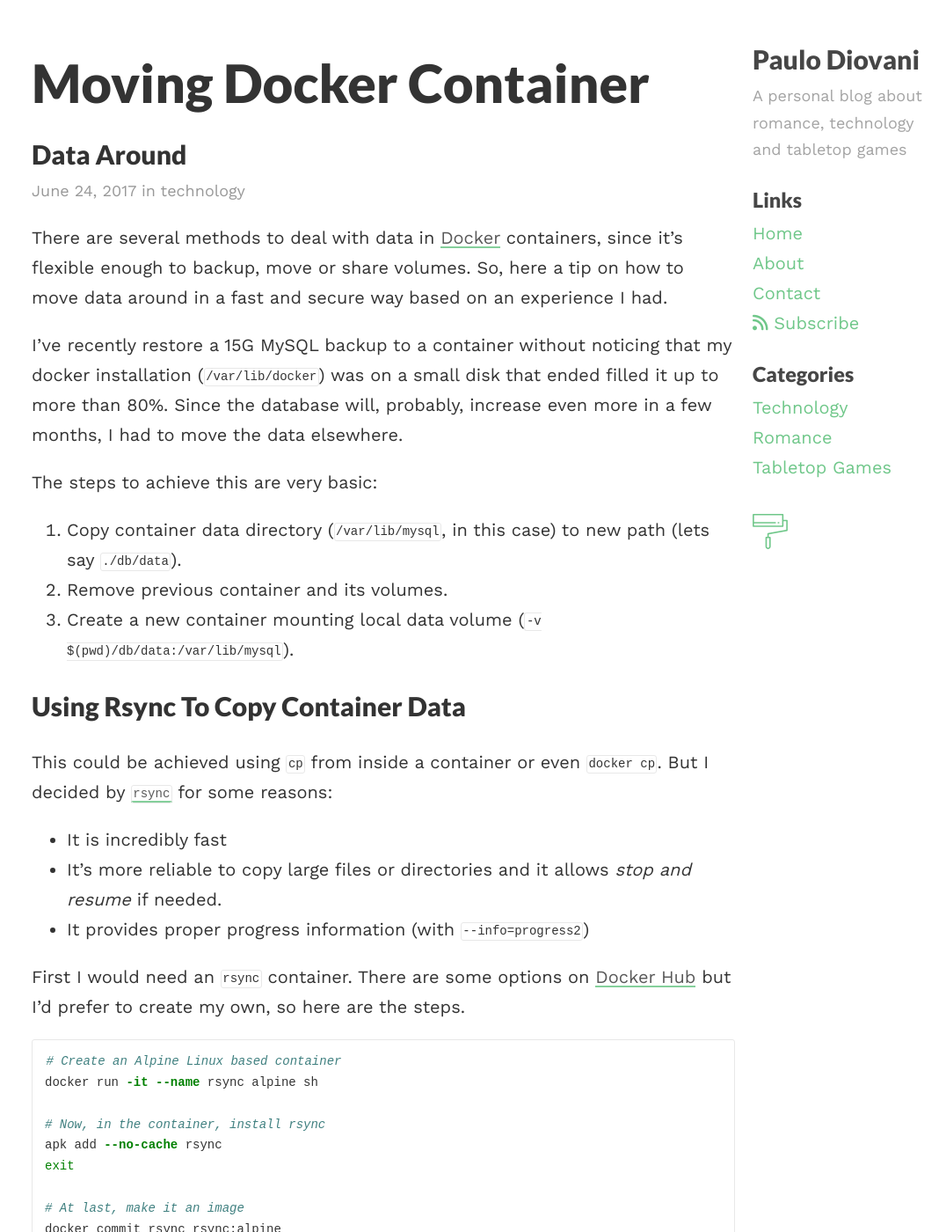
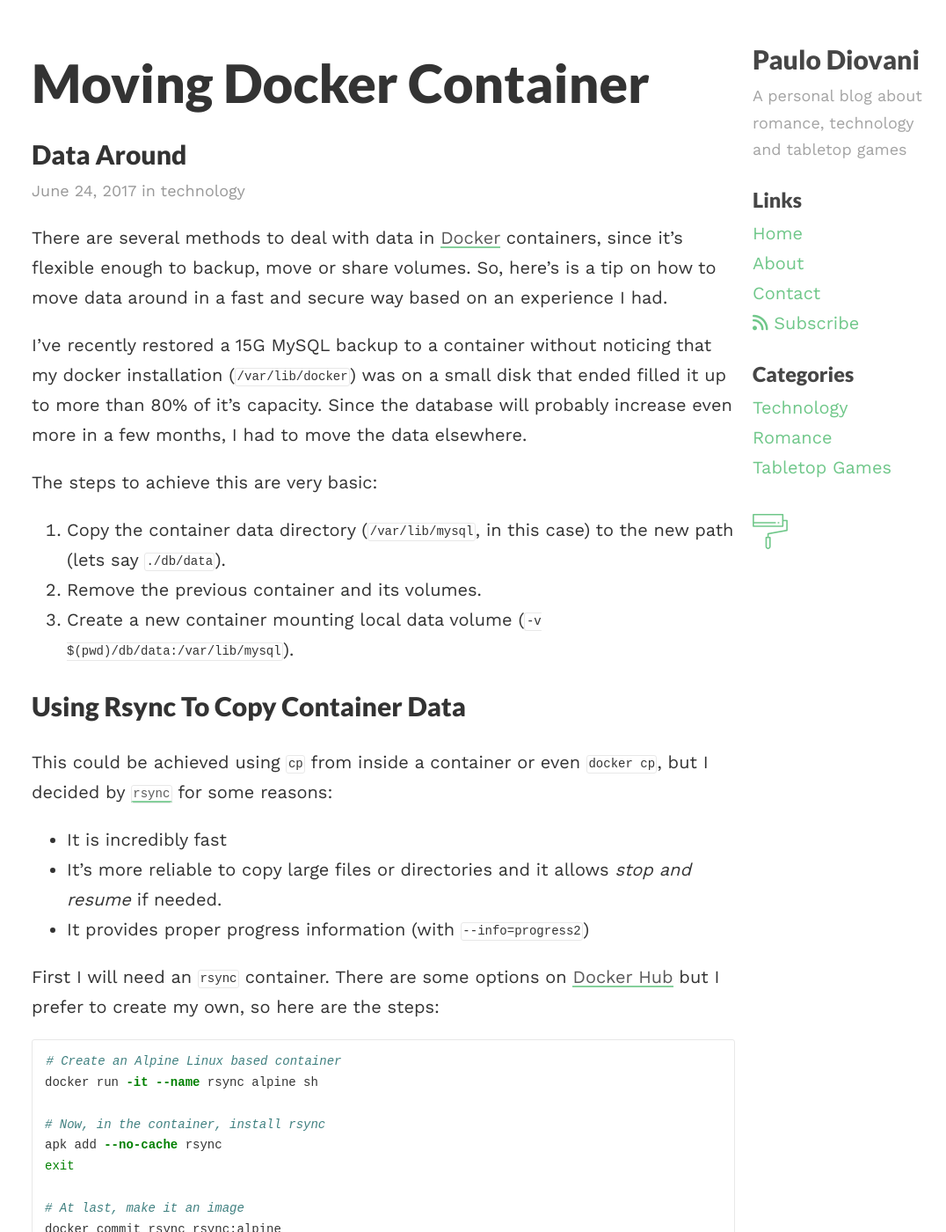
Before and after one commit to paulodiovani/blog.diovani.com, a Jekyll site: the page built from technology/_posts/2017-06-24-moving-docker-containers-data.md, in a window 1280 px wide and 1400 px high. Shown: the whole window at 88% size, without its empty margins (204-1280 px from the left). Built offline with Jekyll 4.4.1, drawn with Linux system fonts in a browser that asks for light colours; nearby versions of some CDN libraries; comment, search, counter and statistics services are not loaded; some of the changed text lies outside the part shown.

Commit message:
Spell and grammar corrections

````diff
--- a/technology/_posts/2017-06-24-moving-docker-containers-data.md
+++ b/technology/_posts/2017-06-24-moving-docker-containers-data.md
@@ -3,25 +3,25 @@ layout: post
 title: Moving Docker container data around
 ---
 
-There are several methods to deal with data in [Docker](http://docker.com/) containers, since it's flexible enough to backup, move or share volumes. So, here a tip on how to move data around in a fast and secure way based on an experience I had.
+There are several methods to deal with data in [Docker](http://docker.com/) containers, since it's flexible enough to backup, move or share volumes. So, here's is a tip on how to move data around in a fast and secure way based on an experience I had.
 
-I've recently restore a 15G MySQL backup to a container without noticing that my docker installation (`/var/lib/docker`) was on a small disk that ended filled it up to more than 80%. Since the database will, probably, increase even more in a few months, I had to move the data elsewhere.
+I've recently restored a 15G MySQL backup to a container without noticing that my docker installation (`/var/lib/docker`) was on a small disk that ended filled it up to more than 80% of it's capacity. Since the database will probably increase even more in a few months, I had to move the data elsewhere.
 
 The steps to achieve this are very basic:
 
-1. Copy container data directory (`/var/lib/mysql`, in this case) to new path (lets say `./db/data`).
-2. Remove previous container and its volumes.
+1. Copy the container data directory (`/var/lib/mysql`, in this case) to the new path (lets say `./db/data`).
+2. Remove the previous container and its volumes.
 3. Create a new container mounting local data volume (`-v $(pwd)/db/data:/var/lib/mysql`).
 
 ## Using rsync to copy container data
 
-This could be achieved using `cp` from inside a container or even `docker cp`. But I decided by [`rsync`](https://linux.die.net/man/1/rsync) for some reasons:
+This could be achieved using `cp` from inside a container or even `docker cp`, but I decided by [`rsync`](https://linux.die.net/man/1/rsync) for some reasons:
 
 - It is incredibly fast
 - It's more reliable to copy large files or directories and it allows _stop and resume_ if needed.
 - It provides proper progress information (with `--info=progress2`)
 
-First I would need an `rsync` container. There are some options on [Docker Hub](http://hub.docker.com) but I'd prefer to create my own, so here are the steps.
+First I will need an `rsync` container. There are some options on [Docker Hub](http://hub.docker.com) but I prefer to create my own, so here are the steps:
 
 ```bash
 # Create an Alpine Linux based container
@@ -37,7 +37,7 @@ docker commit rsync rsync:alpine
 
 ## Backing up MySQL
 
-Now, we can backup our mysql container data using the new `rsync` image.
+Now we can backup our mysql container data using the new `rsync` image.
 
 ```bash
 docker run --volumes-from=some_mysql \
@@ -61,18 +61,18 @@ You can also safely remove the original container.
 
 ## Explaining the command
 
-- `--volumes-from=some_mysql` -- This option mount volumes from another container on the exact same path. _"some_mysql"_ is supposed to be the original data container.
+- `--volumes-from=some_mysql` -- This option mounts volumes from another container at the same path. _"some_mysql"_ is supposed to be the original data container.
 - `-v $(pwd)/db/data:/backup` -- Mount the (new) local data directory as a `/backup` volume.
 -  `rsync:alpine` -- The rsync image we've created before.
-- `rsync -a --info=progress2 /var/lib/mysql/ /backup` -- Copy the data contents. The `-a` option means _archive mode_ which, in short, copy everything preserving ownership and permissions.
+- `rsync -a --info=progress2 /var/lib/mysql/ /backup` -- Copy the data contents. The `-a` option means _archive mode_ which, in short, copies everything preserving ownership and permissions.
 
 ## Conclusions
 
-But why all this trouble instead of just restore a database dump?
+But why all this trouble instead of just restoring a database dump?
 
 Restoring MySQL dumps can take a long time. This is because it does really rebuild the entire tables and indices. Plus the socket/tcp IO, depending on the available CPU and memory.
 
-Rsync, in other hand, basically just does Disk IO, which is much faster than any database writes.
+Rsync, on the other hand, basically just does Disk IO, which is much faster than any database writes.
 
 In my case, this 15G dump took more than 20 hours to restore and less than 10 minutes to copy with `rsync`.
 
````
